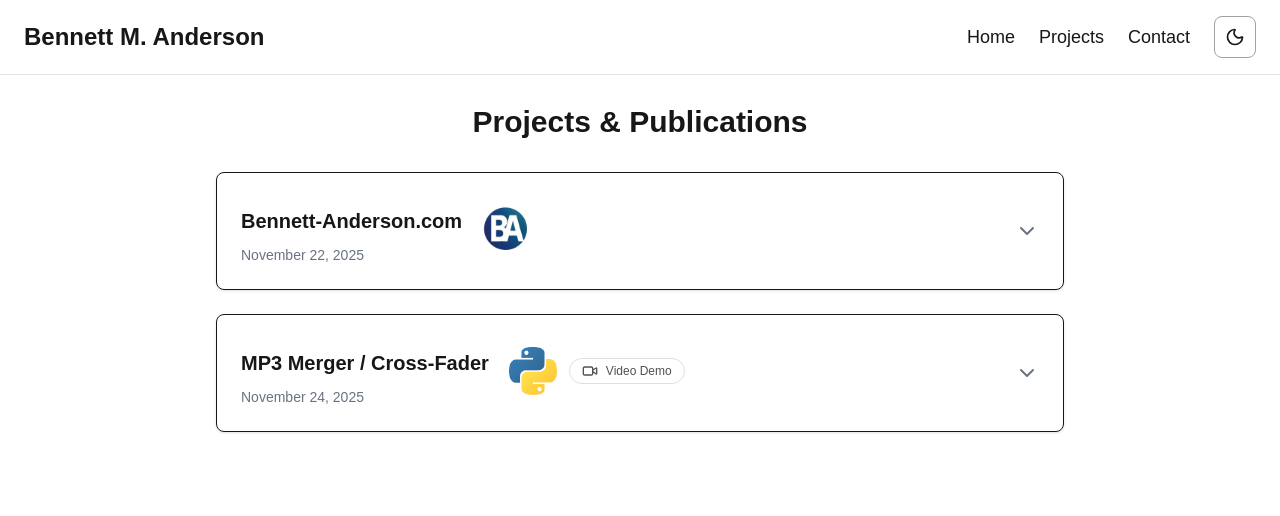
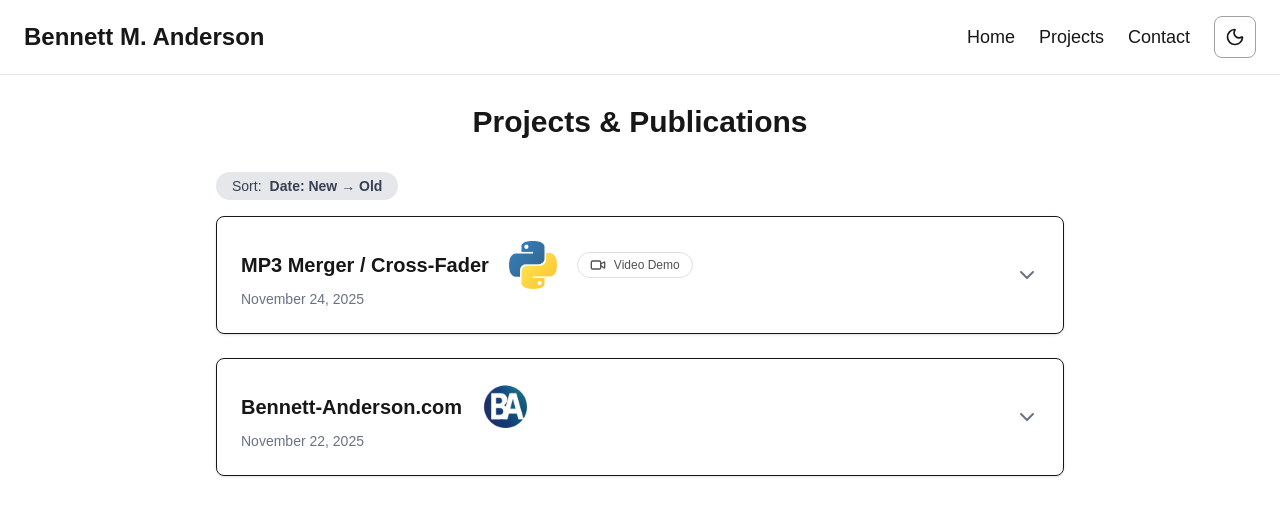
Before and after one commit to B-M-Anderson/Peninsula, a Next.js app: page /projects in a window 1280 px wide. Shown: the top 516 px of the page. Built offline with nearby package versions, Linux system fonts and the light colour scheme.

Commit message:
projects and pubs refresh

```diff
--- a/app/projects/page.tsx
+++ b/app/projects/page.tsx
@@ -45,19 +45,16 @@ The more I do and improve this website, the more I continue to learn to do on my
       "Framer Motion",
       "Vercel",
     ],
-    importantSkills: ["Web Development",
-      "UI Design",
-      "Responsive Design",
-      "Git/GitHub"],
+    importantSkills: ["Web Development", "UI Design", "Responsive Design", "Git/GitHub"],
     media: "none",
-    aiUsage: 70,
+    aiUsage: 55,
     completion: 85,
     thumbnailUrl: "/thumbnails/favicon.png",
   },
   {
     title: "MP3 Merger / Cross-Fader",
     description: `A quick Python project for blending multiple MP3 files with smooth crossfades,
-dynamic EQ tweaks, and audio visualization. Likely to be updated in the future!.
+dynamic EQ tweaks, and audio visualization. Made to give a gift CD some personal touch. Likely to be updated soon in the future!.
 
 ~(Section update & video demo coming soon)`,
     githubUrl: "https://github.com/B-M-Anderson/mp3-Playlist-Crossfader",
@@ -65,7 +62,7 @@ dynamic EQ tweaks, and audio visualization. Likely to be updated in the future!.
     skills: ["Python", "Audio Processing", "Git/GitHub", "pydub", "matplotlib"],
     importantSkills: ["Python", "Audio Processing"],
     media: "video",
-    aiUsage: 58,
+    aiUsage: 60,
     completion: 65,
     thumbnailUrl: "/thumbnails/mp3.png",
   },
@@ -74,45 +71,56 @@ dynamic EQ tweaks, and audio visualization. Likely to be updated in the future!.
 export default function ProjectsPage() {
   const [expanded, setExpanded] = useState<number[]>([]);
   const [dark, setDark] = useState(false);
+  const [sortBy, setSortBy] = useState<"date-new" | "date-old" | "completion-high" | "completion-low">("date-new");
+  const [sortOpen, setSortOpen] = useState(false);
+  const [sortedProjects, setSortedProjects] = useState<Project[]>(projects);
 
+  // Handle dark mode
   useEffect(() => {
     const checkDark = () =>
       setDark(document.documentElement.classList.contains("dark"));
     checkDark();
-
     const observer = new MutationObserver(checkDark);
-    observer.observe(document.documentElement, {
-      attributes: true,
-      attributeFilter: ["class"],
-    });
-
+    observer.observe(document.documentElement, { attributes: true, attributeFilter: ["class"] });
     return () => observer.disconnect();
   }, []);
 
+  // Sort projects whenever sortBy changes
+  useEffect(() => {
+    const sorted = [...projects]; // copy to avoid mutating original
+    switch (sortBy) {
+      case "date-new":
+        sorted.sort((a, b) => new Date(b.date).getTime() - new Date(a.date).getTime());
+        break;
+      case "date-old":
+        sorted.sort((a, b) => new Date(a.date).getTime() - new Date(b.date).getTime());
+        break;
+      case "completion-high":
+        sorted.sort((a, b) => (b.completion || 0) - (a.completion || 0));
+        break;
+      case "completion-low":
+        sorted.sort((a, b) => (a.completion || 0) - (b.completion || 0));
+        break;
+    }
+    setSortedProjects(sorted);
+  }, [sortBy]);
+
   const toggleExpand = (idx: number) => {
-    setExpanded((prev) =>
-      prev.includes(idx) ? prev.filter((i) => i !== idx) : [...prev, idx]
-    );
+    setExpanded((prev) => (prev.includes(idx) ? prev.filter((i) => i !== idx) : [...prev, idx]));
   };
 
   function ProgressBar({ value, label }: { value: number; label: string }) {
     const normalized = Math.max(0, Math.min(100, Math.round(value)));
     const [dark, setDark] = useState(false);
     const barRef = useRef<HTMLDivElement>(null);
-
     const [circleLeft, setCircleLeft] = useState("0%");
 
     useEffect(() => {
       const checkDark = () =>
         setDark(document.documentElement.classList.contains("dark"));
       checkDark();
-
       const observer = new MutationObserver(checkDark);
-    observer.observe(document.documentElement, {
-      attributes: true,
-      attributeFilter: ["class"],
-    });
-
+      observer.observe(document.documentElement, { attributes: true, attributeFilter: ["class"] });
       return () => observer.disconnect();
     }, []);
 
@@ -124,44 +132,23 @@ function ProgressBar({ value, label }: { value: number; label: string }) {
       }
     }, [normalized, barRef.current]);
 
-  // Determine bar fill color based on label
     const barGradient = label.toLowerCase().includes("ai")
-    ? "linear-gradient(90deg, #16a34a 0%, #4ade80 50%, #86efac 100%)" // green
-    : "linear-gradient(90deg, #7c3aed 0%, #a78bfa 50%, #c4b5fd 100%)"; // purple
+      ? "linear-gradient(90deg, #16a34a 0%, #4ade80 50%, #86efac 100%)"
+      : "linear-gradient(90deg, #7c3aed 0%, #a78bfa 50%, #c4b5fd 100%)";
 
     return (
       <div className="mt-4 relative w-full group">
-      {/* Track */}
-      <div
-        ref={barRef}
-        className={`w-full h-2.5 rounded-full transition-colors duration-200 ${
-          dark ? "bg-gray-700" : "bg-gray-300"
-        }`}
-      >
-        <div
-          className="h-full rounded-full"
-          style={{
-            width: `${normalized}%`,
-            background: barGradient,
-          }}
-        />
+        <div ref={barRef} className={`w-full h-2.5 rounded-full ${dark ? "bg-gray-700" : "bg-gray-300"}`}>
+          <div className="h-full rounded-full" style={{ width: `${normalized}%`, background: barGradient }} />
         </div>
-
-      {/* Circle overlay with hover tooltip */}
         <div
           className={`absolute w-3 h-3 rounded-full ${dark ? "bg-gray-600" : "bg-gray-200"}`}
-        style={{
-          top: "15%",
-          left: circleLeft,
-          transform: "translate(-50%, -50%)",
-        }}
+          style={{ top: "15%", left: circleLeft, transform: "translate(-50%, -50%)" }}
         >
           <div className="absolute -top-6 left-1/2 -translate-x-1/2 opacity-0 group-hover:opacity-100 transition-opacity duration-200 bg-gray-800 dark:bg-gray-200 text-white dark:text-black text-xs px-2 py-1 rounded-md pointer-events-none">
             {normalized}%
           </div>
         </div>
-
-      {/* Labels */}
         <div className="flex justify-between text-xs mt-1 opacity-70 px-1">
           <span>0%</span>
           <span>{label}</span>
@@ -171,45 +158,67 @@ function ProgressBar({ value, label }: { value: number; label: string }) {
     );
   }
 
-
-
   const renderMediaTag = (media?: Project["media"]) => {
     if (!media || media === "none") return null;
-    const base =
-      "flex items-center gap-2 text-xs font-medium px-3 py-1 rounded-full border opacity-75";
+    const base = "flex items-center gap-2 text-xs font-medium px-3 py-1 rounded-full border opacity-75";
     const style = `${base} ${dark ? "border-gray-600" : "border-gray-300"}`;
 
-    if (media === "photo")
-      return (
-        <span className={style}>
-          <Camera className="w-4 h-4" /> Photo Demo
-        </span>
-      );
-    if (media === "video")
-      return (
-        <span className={style}>
-          <Video className="w-4 h-4" /> Video Demo
-        </span>
-      );
-    if (media === "both")
-      return (
-        <span className={style}>
-          <Camera className="w-4 h-4" /> <Video className="w-4 h-4" /> Photo & Video
-        </span>
-      );
+    if (media === "photo") return <span className={style}><Camera className="w-4 h-4" /> Photo Demo</span>;
+    if (media === "video") return <span className={style}><Video className="w-4 h-4" /> Video Demo</span>;
+    if (media === "both") return <span className={style}><Camera className="w-4 h-4" /> <Video className="w-4 h-4" /> Photo & Video</span>;
   };
 
   return (
     <div className="max-w-4xl mx-auto py-18 px-6 space-y-6">
-      <h1 className="text-3xl font-bold mb-8 text-center">
-        Projects & Publications
-      </h1>
+      <h1 className="text-3xl font-bold mb-8 text-center">Projects & Publications</h1>
 
-      {projects.map((project, idx) => {
+      {/* Sort Dropdown - now on the left */}
+<div className="flex justify-start mb-4 relative">
+  <button
+    onClick={() => setSortOpen((prev) => !prev)}
+    className="bg-gray-200 dark:bg-gray-700 text-gray-700 dark:text-gray-200 px-4 py-1 rounded-full text-sm flex items-center gap-2 focus:outline-none"
+  >
+    Sort:{" "}
+    <span className="font-semibold">
+      {sortBy === "date-new"
+        ? "Date: New → Old"
+        : sortBy === "date-old"
+        ? "Date: Old → New"
+        : sortBy === "completion-high"
+        ? "Completion: High → Low"
+        : "Completion: Low → High"}
+    </span>
+  </button>
+
+  {sortOpen && (
+    <div className="absolute left-0 mt-2 w-48 bg-white dark:bg-gray-800 border border-gray-300 dark:border-gray-600 rounded-md shadow-lg z-10">
+      {[
+        { value: "date-new", label: "Date: New → Old" },
+        { value: "date-old", label: "Date: Old → New" },
+        { value: "completion-high", label: "Completion: High → Low" },
+        { value: "completion-low", label: "Completion: Low → High" },
+      ].map((option) => (
+        <button
+          key={option.value}
+          onClick={() => {
+            setSortBy(option.value as typeof sortBy);
+            setSortOpen(false);
+          }}
+          className="w-full text-left px-4 py-2 text-sm hover:bg-gray-100 dark:hover:bg-gray-700"
+        >
+          {option.label}
+        </button>
+      ))}
+    </div>
+  )}
+</div>
+
+
+      {sortedProjects.map((project, idx) => {
         const isOpen = expanded.includes(idx);
 
         // sort skills: important first
-        const sortedSkills = project.skills.sort((a, b) => {
+        const sortedSkills = [...project.skills].sort((a, b) => {
           const important = project.importantSkills || [];
           if (important.includes(a) && !important.includes(b)) return -1;
           if (!important.includes(a) && important.includes(b)) return 1;
@@ -217,29 +226,35 @@ function ProgressBar({ value, label }: { value: number; label: string }) {
         });
 
 return (
-          <div
-            key={idx}
-            className="relative border rounded-lg shadow dark:border-gray-700"
-          >
+  <div key={idx} className="relative border rounded-lg shadow dark:border-gray-700">
     <button
       onClick={() => toggleExpand(idx)}
       className="w-full flex items-center justify-between p-6 focus:outline-none"
     >
       <div className="flex flex-col text-left">
+
+        {/* Title + Thumbnail + Media */}
         <div className="flex flex-col sm:flex-row sm:items-center sm:gap-3">
   <h2 className="text-xl font-semibold">{project.title}</h2>
-                  <h2 className = "translate-y-2">
+
   {project.thumbnailUrl && (
     <img
       src={project.thumbnailUrl}
       alt={`${project.title} thumbnail`}
-                      className="w-12 h-12 object-cover rounded ml-2"/>
-                  )}</h2>
-                  <h2 className = "translate-y-2">
+      className="w-8 h-8 sm:w-12 sm:h-12 object-cover rounded ml-0 sm:ml-2 mt-2 sm:mt-0"
+    />
+  )}
+
+  {project.media && (
+    <div className="mt-3 sm:mt-0 sm:ml-2">
       {renderMediaTag(project.media)}
-                  </h2>
     </div>
-                <span className="text-sm text-gray-500 dark:text-gray-400">
+  )}
+</div>
+
+
+        {/* Date */}
+        <span className="text-sm text-gray-500 dark:text-gray-400 mt-1 sm:mt-0">
           {project.date}
         </span>
       </div>
@@ -253,9 +268,7 @@ function ProgressBar({ value, label }: { value: number; label: string }) {
 
     {isOpen && (
       <div className="p-6 pt-4 border-t border-gray-200 dark:border-gray-600">
-                <p className="opacity-90 whitespace-pre-line mb-4">
-                  {project.description}
-                </p>
+        <p className="opacity-90 whitespace-pre-line mb-4">{project.description}</p>
 
         <div className="mb-4">
           <h3 className="text-sm pt-4 font-semibold mb-2">Skills:</h3>
@@ -287,11 +300,10 @@ function ProgressBar({ value, label }: { value: number; label: string }) {
               );
             })}
           </div>
+
           <div className="pt-4">
             {project.completion !== undefined && (
-                    <ProgressBar value={project.completion}
-                    label="Completion"
-                    />
+              <ProgressBar value={project.completion} label="Completion" />
             )}
             {project.aiUsage !== undefined && (
               <ProgressBar value={project.aiUsage} label="Estimated AI Usage" />
```
Lines whose indentation alone changed are shown as unchanged.
